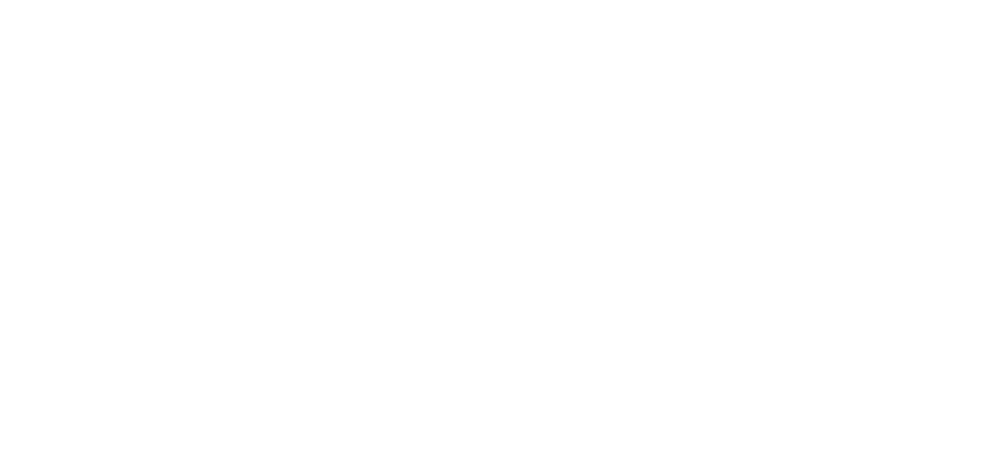
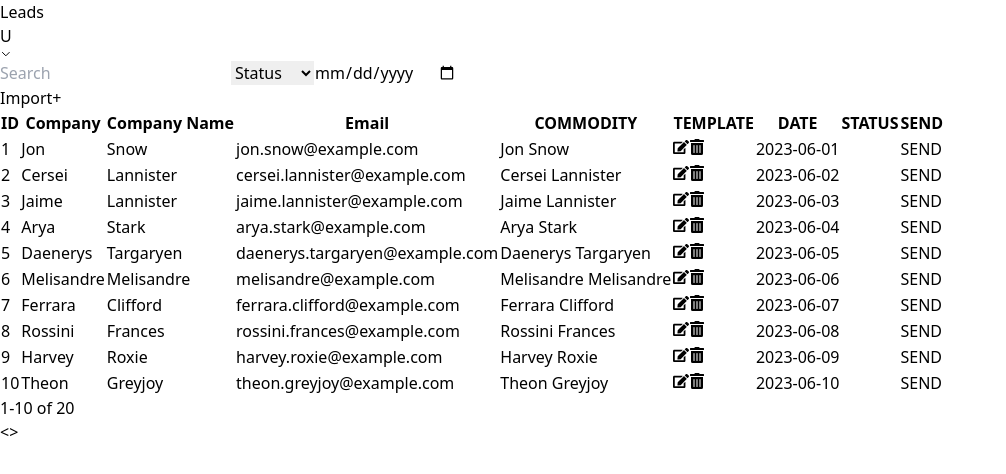
Before and after one commit to apathak54/Product-deal-frontend, a React (Vite) app in the folder Frontend/: page /deals in a window 1280 px wide. Before the commit this address had no page. Shown: the top 474 px of the page, without its empty margins (0-1006 px from the left). Built offline with nearby package versions, Linux system fonts and the light colour scheme.

Commit message:
Update routes for deals

```diff
--- a/Frontend/src/App.tsx
+++ b/Frontend/src/App.tsx
@@ -9,7 +9,7 @@
     <>
     <BrowserRouter>
     <Routes>
-      <Route path='/deal' element={<Deals/>} />
+      <Route path='/deals' element={<Deals/>} />
       <Route path="/" element={<Mainpage/>} />
 
     </Routes>
```
